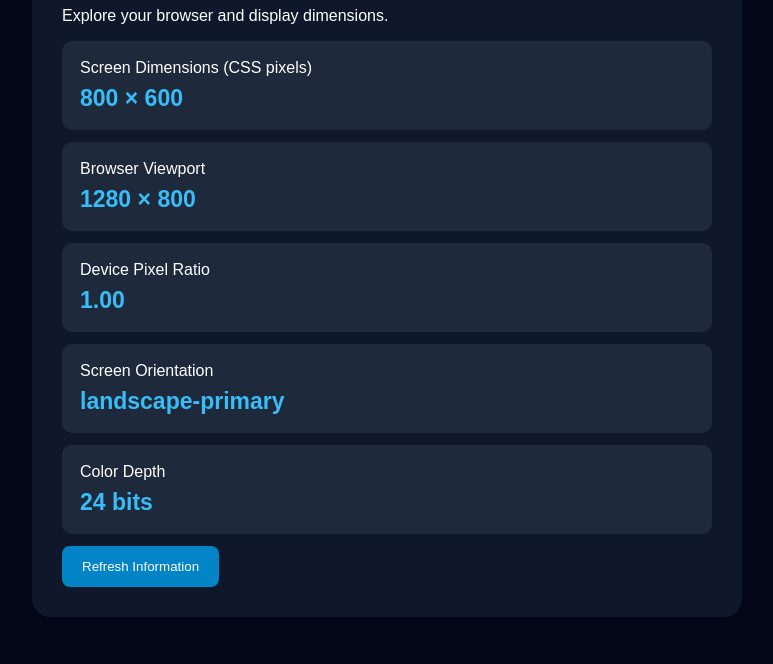
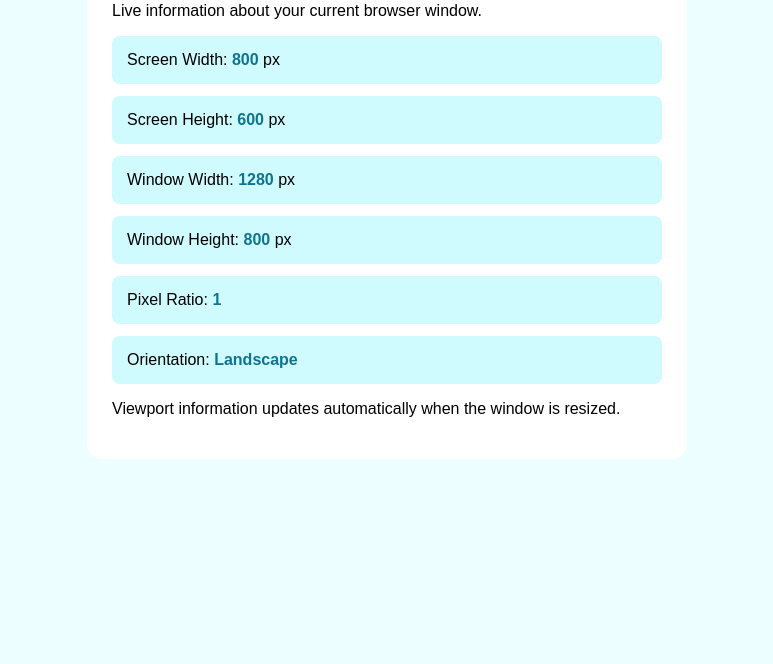
Before and after one commit to Benjamin1schofield/screen-resolution-checker, a plain HTML site: page index.html in a window 1280 px wide. Shown: the part 136-800 px from the top of the page, without its empty margins (253-1026 px from the left). Drawn offline with Linux system fonts and the light colour scheme.

Commit message:
Add live screen resolution monitoring

```diff
--- a/index.html
+++ b/index.html
@@ -2,39 +2,38 @@
 <html lang="en">
 <head>
 <meta charset="UTF-8">
-<meta name="viewport" content="width=device-width, initial-scale=1.0">
+<meta name="viewport" content="width=device-width,initial-scale=1">
 <title>Screen Resolution Checker</title>
 <style>
-body{font-family:Arial;background:#020617;color:white;padding:25px}
-main{max-width:650px;margin:auto;background:#0f172a;padding:30px;border-radius:18px}
-.info{background:#1e293b;padding:18px;margin:12px 0;border-radius:10px}
-strong{display:block;color:#38bdf8;font-size:23px;margin-top:8px}
-button{background:#0284c7;color:white;border:0;padding:13px 20px;border-radius:8px;cursor:pointer}
+body{font-family:Arial;background:#ecfeff;padding:25px}
+main{max-width:550px;margin:auto;background:white;padding:25px;border-radius:15px}
+.info{background:#cffafe;padding:15px;margin:12px 0;border-radius:8px}
+strong{color:#0e7490}
 </style>
 </head>
 <body>
 <main>
 <h1>Screen Resolution Checker</h1>
-<p>Explore your browser and display dimensions.</p>
-<div class="info">Screen Dimensions (CSS pixels)<strong id="resolution"></strong></div>
-<div class="info">Browser Viewport<strong id="viewport"></strong></div>
-<div class="info">Device Pixel Ratio<strong id="ratio"></strong></div>
-<div class="info">Screen Orientation<strong id="orientation"></strong></div>
-<div class="info">Color Depth<strong id="depth"></strong></div>
-<button onclick="update()">Refresh Information</button>
+<p>Live information about your current browser window.</p>
+<div class="info">Screen Width: <strong id="sw"></strong> px</div>
+<div class="info">Screen Height: <strong id="sh"></strong> px</div>
+<div class="info">Window Width: <strong id="ww"></strong> px</div>
+<div class="info">Window Height: <strong id="wh"></strong> px</div>
+<div class="info">Pixel Ratio: <strong id="ratio"></strong></div>
+<div class="info">Orientation: <strong id="orientation"></strong></div>
+<p id="device"></p>
 </main>
 <script>
 function update(){
- document.getElementById("resolution").textContent=
- screen.width+" × "+screen.height;
- document.getElementById("viewport").textContent=
- window.innerWidth+" × "+window.innerHeight;
- document.getElementById("ratio").textContent=
- window.devicePixelRatio.toFixed(2);
+ document.getElementById("sw").textContent=screen.width;
+ document.getElementById("sh").textContent=screen.height;
+ document.getElementById("ww").textContent=window.innerWidth;
+ document.getElementById("wh").textContent=window.innerHeight;
+ document.getElementById("ratio").textContent=window.devicePixelRatio;
  document.getElementById("orientation").textContent=
- screen.orientation?.type||(screen.width>=screen.height?"Landscape":"Portrait");
- document.getElementById("depth").textContent=
- screen.colorDepth+" bits";
+ window.innerWidth>window.innerHeight?"Landscape":"Portrait";
+ document.getElementById("device").textContent=
+ "Viewport information updates automatically when the window is resized.";
 }
 window.addEventListener("resize",update);
 update();
```
